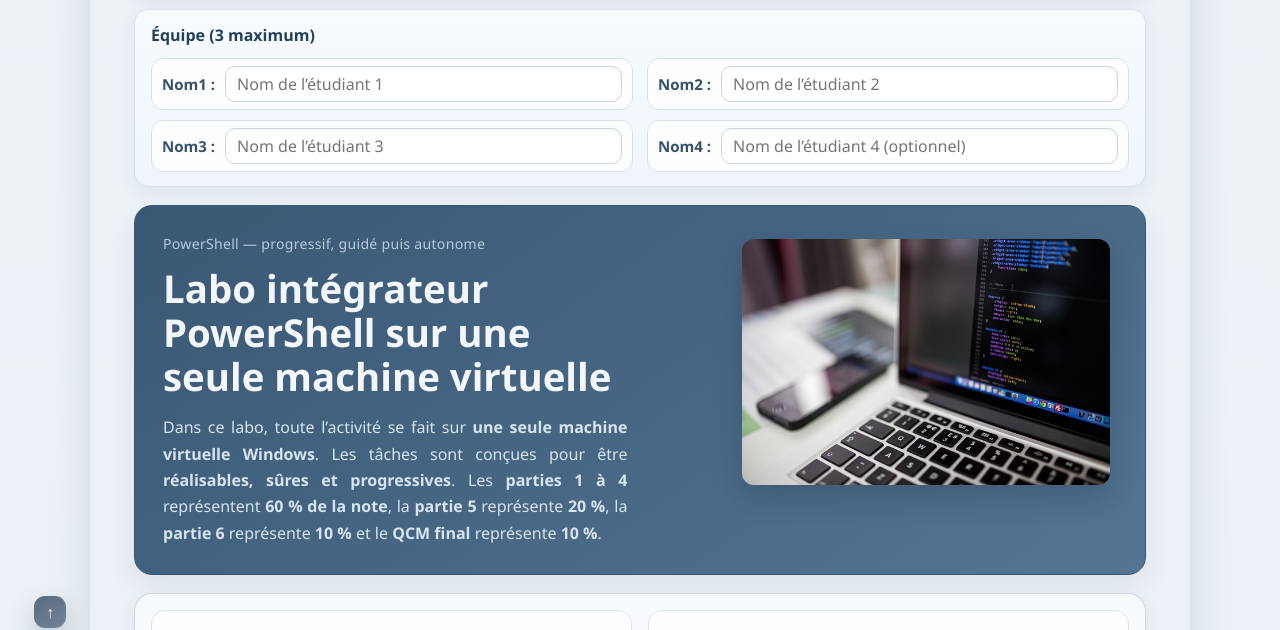
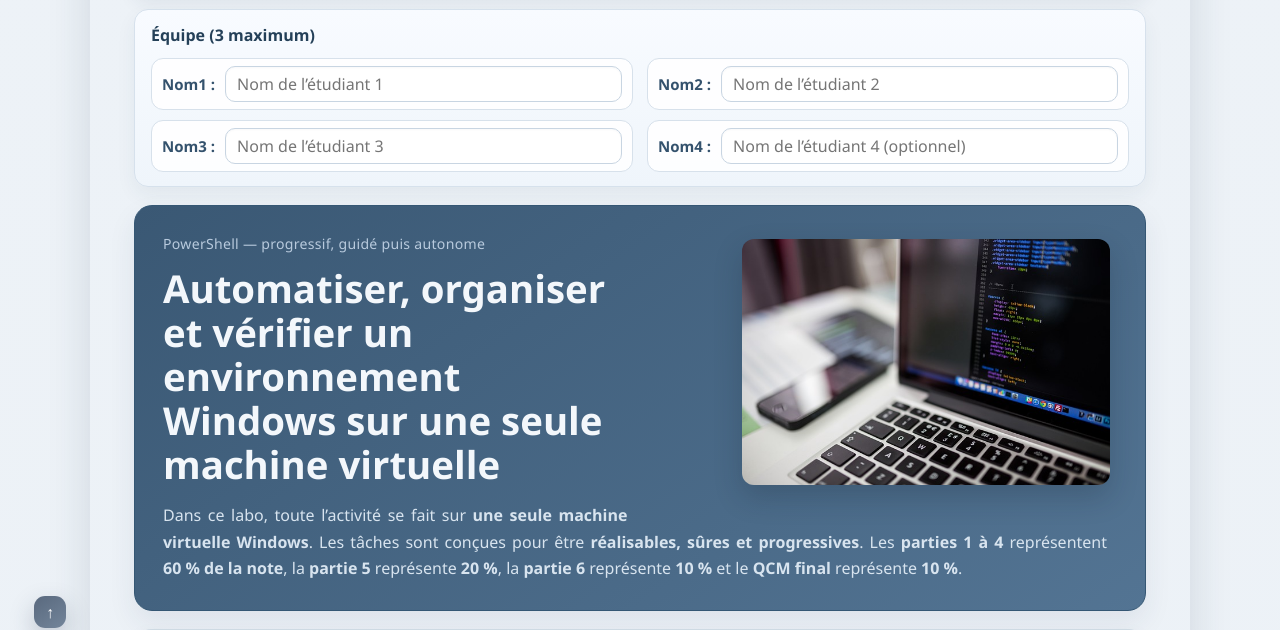
Before and after one commit to baniss2023/labo-notee-scipt-hiv26, a plain HTML site: page index.html in a window 1280 px wide. Shown: the part 148-778 px from the top of the page. Drawn offline with Linux system fonts and the light colour scheme.

Commit message:
Update index.html

```diff
--- a/index.html
+++ b/index.html
@@ -40,7 +40,7 @@
 <div class="document-hero">
 <figure class="content-figure hero-figure"><img alt="Illustration du chapitre" class="content-image hero-image" src="img/chap.png"/></figure>
 <p class="document-kicker">PowerShell — progressif, guidé puis autonome</p>
-<h1 class="document-title">Labo intégrateur PowerShell sur une seule machine virtuelle</h1>
+<h1 class="document-title">Automatiser, organiser et vérifier un environnement Windows sur une seule machine virtuelle</h1>
 <p class="document-intro">Dans ce labo, toute l’activité se fait sur <strong>une seule machine virtuelle Windows</strong>. Les tâches sont conçues pour être <strong>réalisables, sûres et progressives</strong>. Les <strong>parties 1 à 4</strong> représentent <strong>60 % de la note</strong>, la <strong>partie 5</strong> représente <strong>20 %</strong>, la <strong>partie 6</strong> représente <strong>10 %</strong> et le <strong>QCM final</strong> représente <strong>10 %</strong>.</p>
 </div>
 <section aria-label="Vue d’ensemble du labo" class="document-overview">
```
